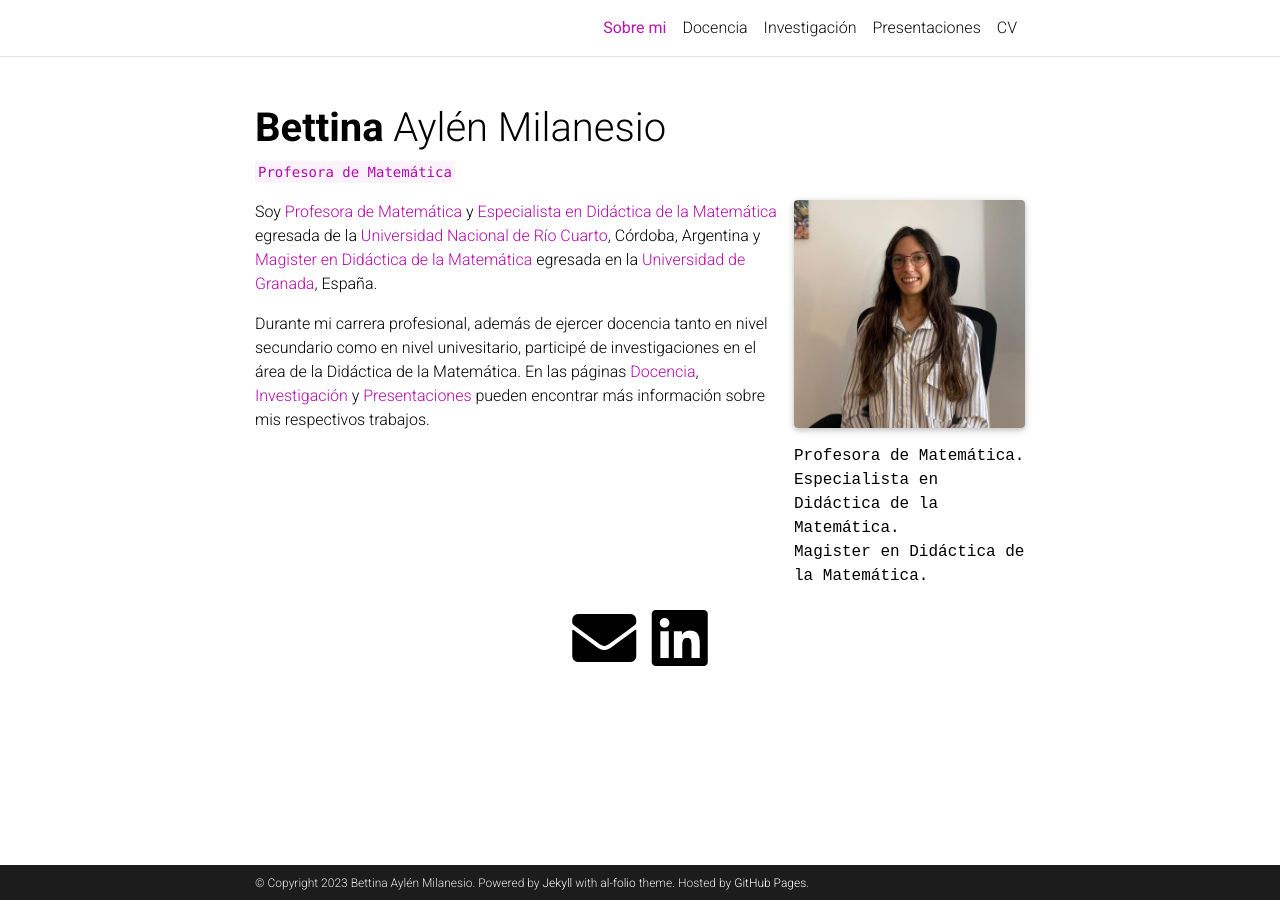
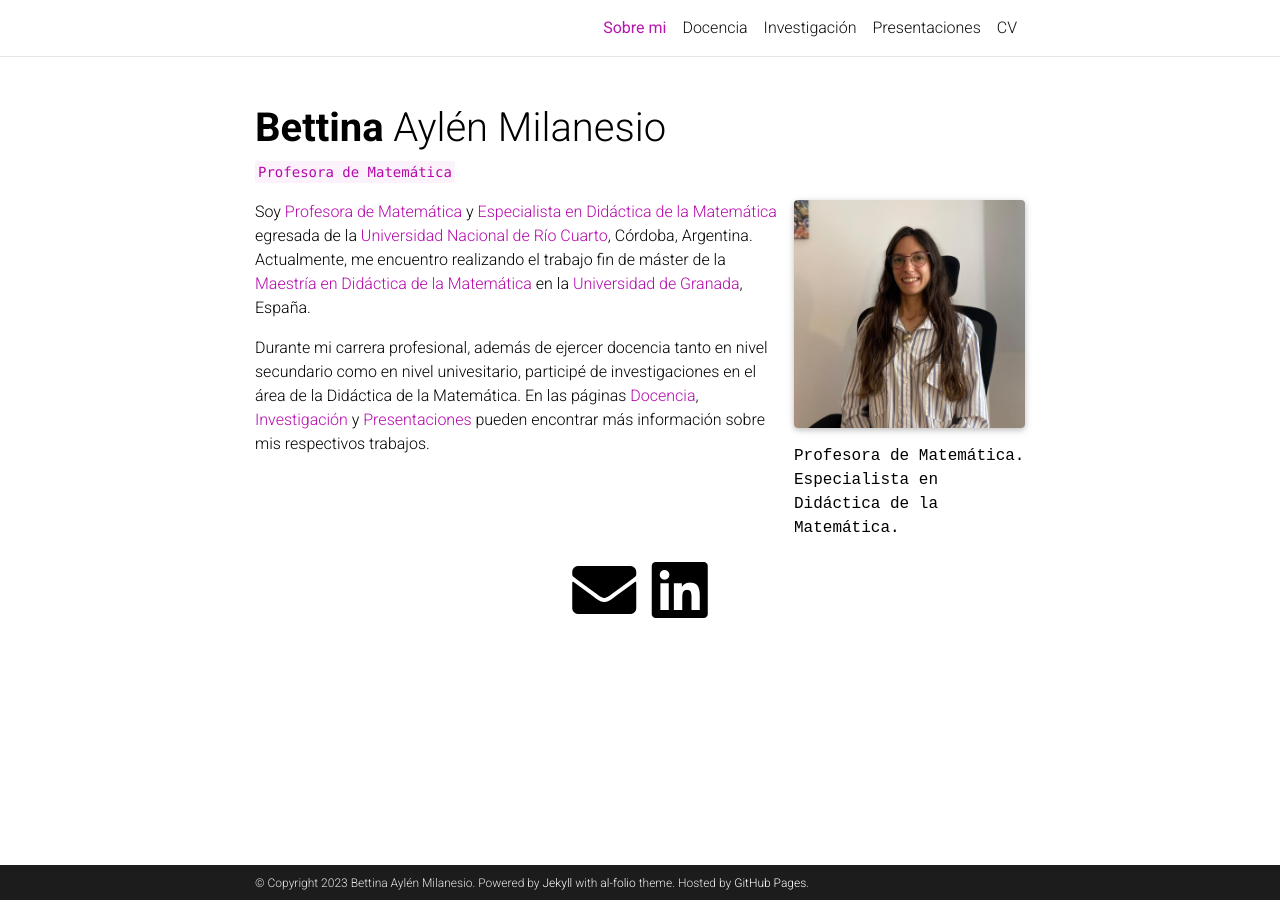
Before and after one commit to bmilanesio/bmilanesio.github.io, a Jekyll site: the page built from _pages/about.md, in a window 1280 px wide. Built offline with Jekyll 4.4.1, drawn with Linux system fonts in a browser that asks for light colours; full-size pictures stand in for the smaller copies a plugin makes; comment, search, counter and statistics services are not loaded; a style sheet for code colours, icons or effects is not loaded.

Commit message:
actualizando

```diff
--- a/_pages/about.md
+++ b/_pages/about.md
@@ -11,7 +11,6 @@ profile:
   address: >
     <p>Profesora de Matemática.</p>
     <p>Especialista en Didáctica de la Matemática.</p>
-    <p>Magister en Didáctica de la Matemática.</p>
     <p></p>
 
 news: true  # includes a list of news items
@@ -19,6 +18,6 @@ selected_papers: false # includes a list of papers marked as "selected={true}"
 social: true  # includes social icons at the bottom of the page
 ---
 
-Soy [Profesora de Matemática](https://www.unrc.edu.ar/unrc/carreras/exa_prof_matematica.php) y [Especialista en Didáctica de la Matemática](https://www.exa.unrc.edu.ar/especializacion-en-didactica-de-la-matematica/) egresada de la [Universidad Nacional de Río Cuarto](https://www.unrc.edu.ar/), Córdoba, Argentina y [Magister en Didáctica de la Matemática](https://www.ugr.es/estudiantes/master-doctorados/master-universitario-didactica-matematica-1) egresada en la [Universidad de Granada](https://www.ugr.es/), España.
+Soy [Profesora de Matemática](https://www.unrc.edu.ar/unrc/carreras/exa_prof_matematica.php) y [Especialista en Didáctica de la Matemática](https://www.exa.unrc.edu.ar/especializacion-en-didactica-de-la-matematica/) egresada de la [Universidad Nacional de Río Cuarto](https://www.unrc.edu.ar/), Córdoba, Argentina. Actualmente, me encuentro realizando el trabajo fin de máster de la [Maestría en Didáctica de la Matemática](https://www.ugr.es/estudiantes/master-doctorados/master-universitario-didactica-matematica-1) en la [Universidad de Granada](https://www.ugr.es/), España.
 
 Durante mi carrera profesional, además de ejercer docencia tanto en nivel secundario como en nivel univesitario, participé de investigaciones en el área de la Didáctica de la Matemática. En las páginas [Docencia](/teaching/), [Investigación](/research/) y [Presentaciones](https://bmilanesio.github.io/presentations/) pueden encontrar más información sobre mis respectivos trabajos.
```
